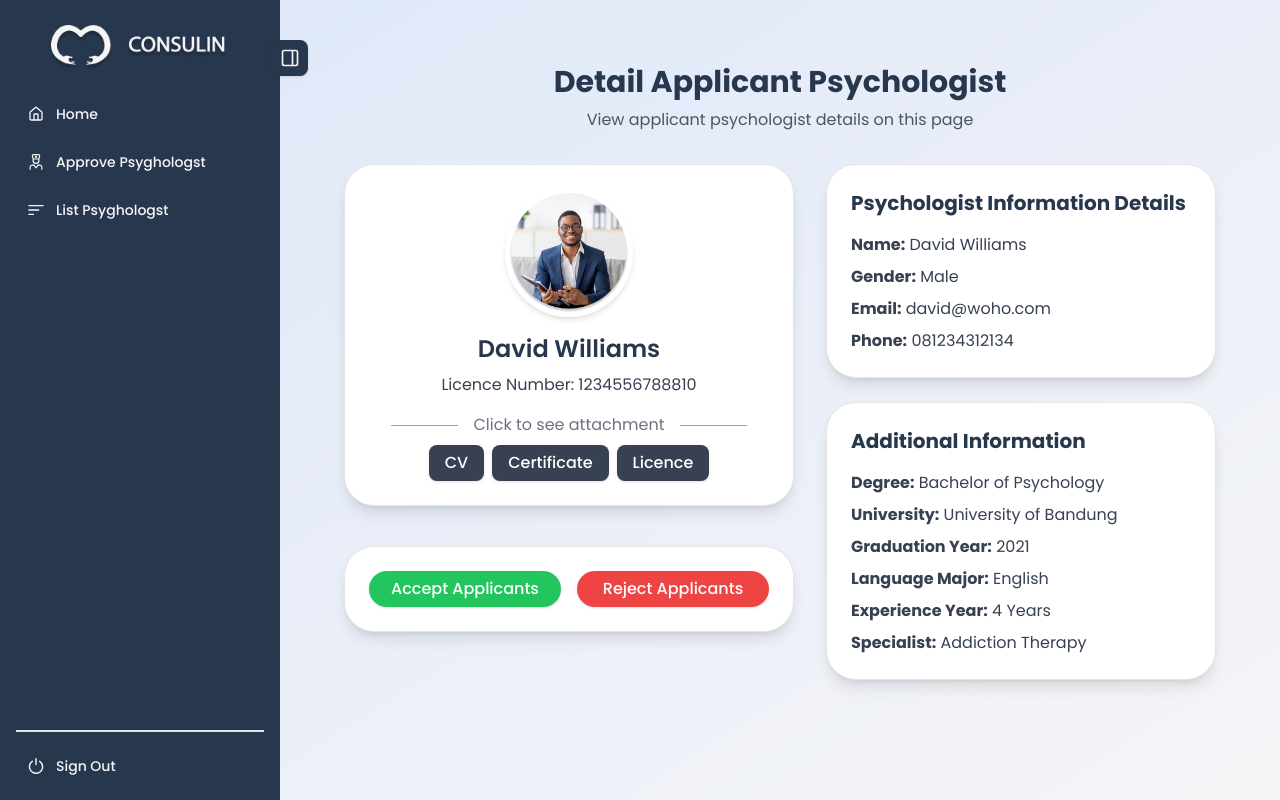
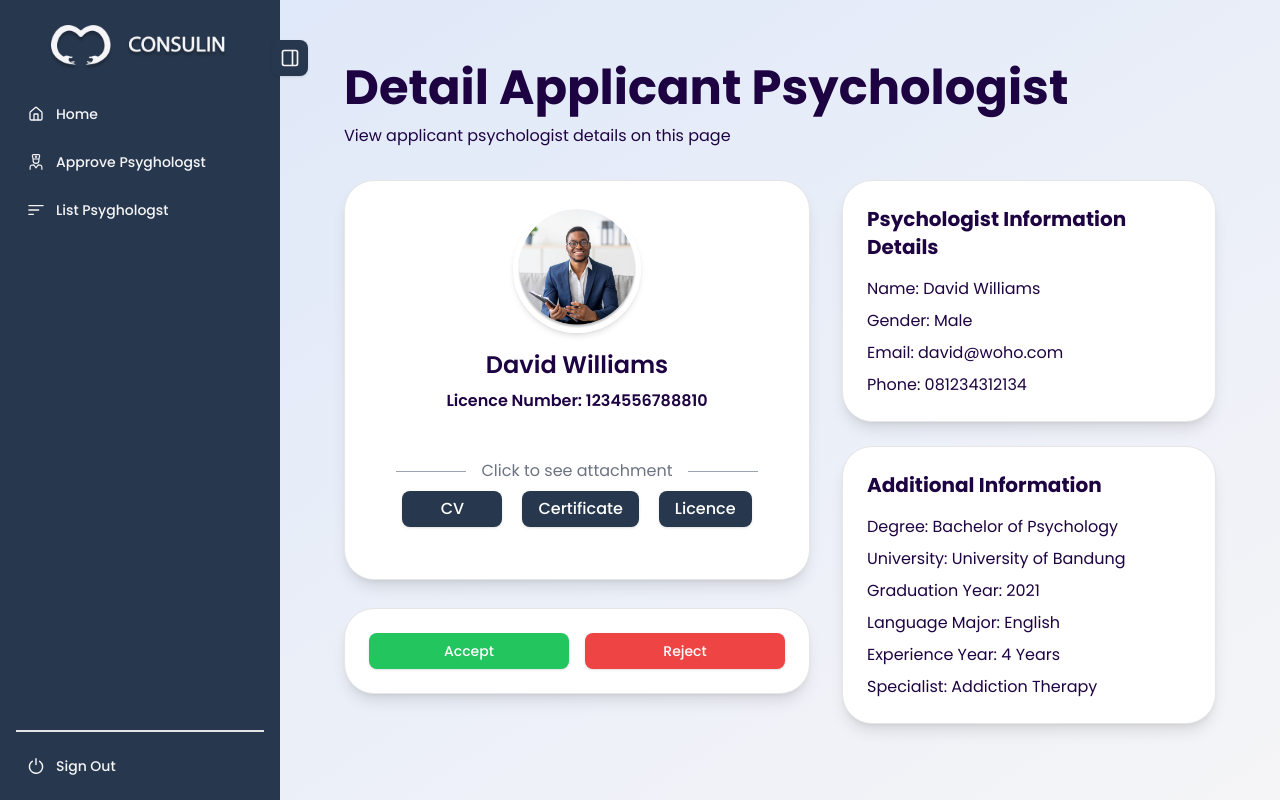
Before and after one commit to wrapresearchshiphumic2024/consulin-frontend-website, a Next.js app: page /dashboard/detail-approve in a window 1280 px wide. Built offline with nearby package versions, Linux system fonts and the light colour scheme.

Commit message:
memperbaiki
membperbaiki bagian admin

```diff
--- a/app/(dashboard)/dashboard/_components/layouts/sidebar-mobile-bottom.tsx
+++ b/app/(dashboard)/dashboard/_components/layouts/sidebar-mobile-bottom.tsx
@@ -16,30 +16,31 @@ export default function SidebarMobileBottom() {
   return (
     <>
      <AlertDialog>
-        <AlertDialogTrigger className="mx-[-0.65rem] flex items-center gap-4 rounded-xl px-3 py-2 text-secondary-custom_secondary hover:text-foreground">
+  <AlertDialogTrigger className="flex items-center gap-4 rounded-xl px-3 py-2 text-secondary-custom_secondary hover:text-foreground mx-[-0.65rem]">
     <IconSignOut className="h-4 w-4" />
     Sign Out
   </AlertDialogTrigger>
 
-        <AlertDialogContent>
+  <AlertDialogContent className="sm:max-w-xs max-w-md"> {/* Set maximum width */}
     <AlertDialogHeader>
-            <AlertDialogTitle>Confirm Sign Out</AlertDialogTitle>
-            <AlertDialogDescription>
+      <AlertDialogTitle className="text-lg md:text-xl">Confirm Sign Out</AlertDialogTitle>
+      <AlertDialogDescription className="text-sm md:text-base">
         Are you sure you want to exit this account?
       </AlertDialogDescription>
     </AlertDialogHeader>
-          <AlertDialogFooter>
+    <AlertDialogFooter className="flex flex-col sm:flex-row sm:space-x-4">
       <Link href="/">
-              <AlertDialogAction className="bg-red-500 text-white px-6 py-2 rounded-full">
+        <AlertDialogAction className="bg-red-500 text-white px-6 py-2 rounded-full w-full sm:w-auto mb-2 sm:mb-0">
           Sign Out
         </AlertDialogAction>
       </Link>
-            <AlertDialogCancel className="bg-white text-black px-6 py-2 rounded-full">
+      <AlertDialogCancel className="bg-white text-black px-6 py-2 rounded-full w-full sm:w-auto">
         Cancel
       </AlertDialogCancel>
     </AlertDialogFooter>
   </AlertDialogContent>
 </AlertDialog>
+
     </>
   );
 }
--- a/app/(dashboard)/dashboard/detail-approve/page.tsx
+++ b/app/(dashboard)/dashboard/detail-approve/page.tsx
@@ -9,47 +9,52 @@ import {
   AlertDialogHeader,
   AlertDialogTitle,
   AlertDialogTrigger,
+  AlertDialogCancel,
 } from "@/components/ui/alert-dialog";
+import Image from "next/image";
 import Link from "next/link";
+
 export default function DetailApp() {
   return (
     <div className="p-4 md:p-6">
-      <h1 className="text-xl md:text-2xl lg:text-3xl font-bold text-center mb-2 text-[#27374D]">
+      <h1 className="text-xl md:text-4xl lg:text-5xl font-bold text-left mb-3 text-[#1E0342]">
         Detail Applicant Psychologist
       </h1>
-      <p className="text-center text-gray-600 mb-6 md:mb-8">
+      <p className="text-left text-[#1E0342] mb-6 md:mb-8">
         View applicant psychologist details on this page
       </p>
       <div className="flex flex-col lg:flex-row lg:space-x-8 items-center lg:items-start lg:justify-center">
-        <div className="flex flex-col w-full lg:w-[500px] space-y-4 mb-6 lg:mb-0">
-          <Card className="flex flex-col items-center p-4 md:p-6 rounded-[30px] shadow-lg bg-white mb-6 w-full">
-            <img
+        <div className="flex flex-col w-full lg:w-[500px] space-y-1 mb-10 lg:mb-0">
+          <Card className="flex flex-col items-center p-4 md:p-6 rounded-[30px] h-auto md:h-[400px] shadow-lg bg-white mb-6 w-full">
+            <Image
               src="/assets/images/satu.png"
               alt="David Williams"
+              width={128}
+              height={128}
               className="rounded-full w-20 h-20 md:w-32 md:h-32 mb-4 border-4 border-white shadow-md"
             />
-            <h2 className="text-lg md:text-2xl font-semibold text-[#27374D]">
+            <h2 className="text-lg md:text-2xl font-semibold text-[#1E0342]">
               David Williams
             </h2>
-            <p className="text-gray-700 mt-2 text-xs md:text-base">
+            <p className="text-[#1E0342] mt-2 text-xs md:text-base font-semibold">
               Licence Number: 1234556788810
             </p>
             <div className="w-full text-center mt-4">
-              <div className="flex items-center justify-center mb-2">
+              <div className="flex items-center justify-center mb-2 mt-[30px]">
                 <div className="h-px bg-gray-400 w-1/6"></div>
                 <p className="text-gray-500 mx-4 text-xs md:text-base">
                   Click to see attachment
                 </p>
                 <div className="h-px bg-gray-400 w-1/6"></div>
               </div>
-              <div className="flex justify-center space-x-2">
-                <Button className="bg-gray-700 text-white px-2 md:px-4 py-1 md:py-2 rounded-lg text-xs md:text-base">
+              <div className="flex justify-center space-x-5">
+                <Button className="bg-[#27374D] text-white px-2 md:px-4 py-1 md:py-2 rounded-lg text-xs md:text-base w-[100px]">
                   CV
                 </Button>
-                <Button className="bg-gray-700 text-white px-2 md:px-4 py-1 md:py-2 rounded-lg text-xs md:text-base">
+                <Button className="bg-[#27374D] text-white px-2 md:px-4 py-1 md:py-2 rounded-lg text-xs md:text-base">
                   Certificate
                 </Button>
-                <Button className="bg-gray-700 text-white px-2 md:px-4 py-1 md:py-2 rounded-lg text-xs md:text-base">
+                <Button className="bg-[#27374D] text-white px-2 md:px-4 py-1 md:py-2 rounded-lg text-xs md:text-base">
                   Licence
                 </Button>
               </div>
@@ -57,42 +62,103 @@ export default function DetailApp() {
           </Card>
           <Card className="p-4 md:p-6 rounded-[30px] shadow-lg bg-white w-full mb-[10px]">
             <div className="flex flex-col sm:flex-row justify-center space-y-2 sm:space-y-0 sm:space-x-4">
+              {/* Accept Button */}
               <AlertDialog>
                 <AlertDialogTrigger asChild>
-                  <Button className="bg-green-500 text-white px-4 md:px-6 py-2 rounded-full w-full sm:w-48 text-xs md:text-base">
-                    Accept Applicants
+                <Button className="bg-green-500 text-white px-4 py-2 rounded-lg w-full sm:w-[200px]">
+                    Accept
                   </Button>
                 </AlertDialogTrigger>
                 <AlertDialogContent>
                   <AlertDialogHeader>
-                    <AlertDialogTitle>Approve Confirmation</AlertDialogTitle>
-                    <AlertDialogDescription>
+                    <AlertDialogTitle className="text-[#27374D] font-semibold">Approve Confirmation</AlertDialogTitle>
+                    <AlertDialogDescription className="text-[#27374D]">
                       Are you sure you want to approve this psychologist?
                     </AlertDialogDescription>
                   </AlertDialogHeader>
                   <AlertDialogFooter>
-                    <AlertDialogAction>Confirm</AlertDialogAction>
-                    <AlertDialogAction>Cancel</AlertDialogAction>
+                    <AlertDialog>
+                      <AlertDialogTrigger asChild >
+                        <AlertDialog>
+                      <AlertDialogTrigger asChild >
+                        <Button className="bg-green-500 text-white px-6 py-2 rounded-lg">
+                          Confirm
+                        </Button>
+                      </AlertDialogTrigger>
+                      <AlertDialogContent>
+                        <AlertDialogHeader>
+                          <AlertDialogTitle className="text-[#27374D] font-semibold">
+                            Consulin Notification
+                          </AlertDialogTitle>
+                          <AlertDialogDescription className="text-[#27374D]">
+                            Psychologist successfully approved!
+                          </AlertDialogDescription>
+                        </AlertDialogHeader>
+                        <AlertDialogFooter>
+                          <Link href="/dashboard">
+                            <AlertDialogAction className="bg-[#1E0342]">Close</AlertDialogAction>
+                          </Link>
+                        </AlertDialogFooter>
+                      </AlertDialogContent>
+                    </AlertDialog>
+                      </AlertDialogTrigger>
+                      <AlertDialogContent>
+                        <AlertDialogHeader>
+                          <AlertDialogTitle className="text-[#27374D] font-semibold">
+                            Consulin Notification
+                          </AlertDialogTitle>
+                          <AlertDialogDescription className="text-[#27374D]">
+                            Psychologist successfully approved!
+                          </AlertDialogDescription>
+                        </AlertDialogHeader>
+                        <AlertDialogFooter>
+                          <Link href="/dashboard">
+                            <AlertDialogAction className="bg-[#1E0342]">Close</AlertDialogAction>
+                          </Link>
+                        </AlertDialogFooter>
+                      </AlertDialogContent>
+                    </AlertDialog>
+                    <AlertDialogAction className="bg-white text-black px-6 py-2 rounded-lg">
+                      Cancel
+                    </AlertDialogAction>
                   </AlertDialogFooter>
                 </AlertDialogContent>
               </AlertDialog>
               <AlertDialog>
                 <AlertDialogTrigger asChild>
-                  <Button className="bg-red-500 text-white px-4 md:px-6 py-2 rounded-full w-full sm:w-48 text-xs md:text-base">
-                    Reject Applicants
+                <Button className="bg-red-500 text-white px-4 py-2 rounded-lg w-full sm:w-[200px]">
+                    Reject
                   </Button>
                 </AlertDialogTrigger>
                 <AlertDialogContent>
                   <AlertDialogHeader>
-                    <AlertDialogTitle>Rejection Confirmation</AlertDialogTitle>
-                    <AlertDialogDescription>
-                      Are you sure you want to reject this psychologist?
+                    <AlertDialogTitle className="text-[#27374D] font-semibold">Reject Confirmation</AlertDialogTitle>
+                    <AlertDialogDescription className="text-[#27374D]">
+                    Are you sure you want to reject this psychologist?
                     </AlertDialogDescription>
                   </AlertDialogHeader>
                   <AlertDialogFooter>
-                    <Link href="/dashboard/approve-psyghologst">
-                      <AlertDialogAction>Close</AlertDialogAction>
-                    </Link>
+                  <AlertDialog>
+                  <AlertDialogTrigger asChild>
+                    <Button className="bg-[#DC3545] rounded-lg">
+                    Confirm
+                    </Button>
+                    </AlertDialogTrigger>
+                      <AlertDialogContent>
+                        <AlertDialogHeader>
+                          <AlertDialogTitle className="text-[#27374D] font-semibold">Consulin Notification</AlertDialogTitle>
+                          <AlertDialogDescription className="text-[#27374D]">
+                          Psychologist successfully rejected!
+                          </AlertDialogDescription>
+                        </AlertDialogHeader>
+                        <AlertDialogFooter>
+                          <Link href="/dashboard">
+                          <AlertDialogAction className="bg-[#1E0342] rounded-lg">Close</AlertDialogAction>
+                          </Link>
+                        </AlertDialogFooter>
+                      </AlertDialogContent>
+                    </AlertDialog>
+                    <AlertDialogCancel>Cancel</AlertDialogCancel>
                   </AlertDialogFooter>
                 </AlertDialogContent>
               </AlertDialog>
@@ -101,43 +167,43 @@ export default function DetailApp() {
         </div>
         <div className="flex flex-col space-y-6 w-full lg:w-2/3">
           <Card className="p-4 md:p-6 rounded-[30px] shadow-lg bg-white">
-            <h3 className="text-md md:text-xl font-bold text-[#27374D] mb-4">
+            <h3 className="text-md md:text-xl font-bold text-[#1E0342] mb-4">
               Psychologist Information Details
             </h3>
-            <p className="text-gray-700 mb-2 text-xs md:text-base">
-              <strong>Name:</strong> David Williams
+            <p className="text-[#1E0342] mb-2 text-xs md:text-base">
+              Name: David Williams
             </p>
-            <p className="text-gray-700 mb-2 text-xs md:text-base">
-              <strong>Gender:</strong> Male
+            <p className="text-[#1E0342] mb-2 text-xs md:text-base">
+              Gender: Male
             </p>
-            <p className="text-gray-700 mb-2 text-xs md:text-base">
-              <strong>Email:</strong> david@woho.com
+            <p className="text-[#1E0342] mb-2 text-xs md:text-base">
+              Email: david@woho.com
             </p>
-            <p className="text-gray-700 text-xs md:text-base">
-              <strong>Phone:</strong> 081234312134
+            <p className="text-[#1E0342] text-xs md:text-base">
+              Phone: 081234312134
             </p>
           </Card>
           <Card className="p-4 md:p-6 rounded-[30px] shadow-lg bg-white">
-            <h3 className="text-md md:text-xl font-bold text-[#27374D] mb-4">
+            <h3 className="text-md md:text-xl font-bold text-[#1E0342] mb-4">
               Additional Information
             </h3>
-            <p className="text-gray-700 mb-2 text-xs md:text-base">
-              <strong>Degree:</strong> Bachelor of Psychology
+            <p className="text-[#1E0342] mb-2 text-xs md:text-base">
+              Degree: Bachelor of Psychology
             </p>
-            <p className="text-gray-700 mb-2 text-xs md:text-base">
-              <strong>University:</strong> University of Bandung
+            <p className="text-[#1E0342] mb-2 text-xs md:text-base">
+              University: University of Bandung
             </p>
-            <p className="text-gray-700 mb-2 text-xs md:text-base">
-              <strong>Graduation Year:</strong> 2021
+            <p className="text-[#1E0342] mb-2 text-xs md:text-base">
+              Graduation Year: 2021
             </p>
-            <p className="text-gray-700 mb-2 text-xs md:text-base">
-              <strong>Language Major:</strong> English
+            <p className="text-[#1E0342] mb-2 text-xs md:text-base">
+              Language Major: English
             </p>
-            <p className="text-gray-700 mb-2 text-xs md:text-base">
-              <strong>Experience Year:</strong> 4 Years
+            <p className="text-[#1E0342] mb-2 text-xs md:text-base">
+              Experience Year: 4 Years
             </p>
-            <p className="text-gray-700 text-xs md:text-base">
-              <strong>Specialist:</strong> Addiction Therapy
+            <p className="text-[#1E0342] text-xs md:text-base">
+              Specialist: Addiction Therapy
             </p>
           </Card>
         </div>
--- a/app/(dashboard)/dashboard/detail-list/page.tsx
+++ b/app/(dashboard)/dashboard/detail-list/page.tsx
@@ -2,8 +2,8 @@ import { Card } from "@/components/ui/card";
 export default function DetailList() {
   return (
     <div className="p-6">
-      <h1 className="text-3xl font-bold text-left text-[#1E0342] mb-2">Detail Psikologist</h1>
-      <p className="text-left text-[#1E034280] mb-8">View psychologist details on this page</p>
+      <h1 className="text-5xl font-bold text-left text-[#1E0342] mb-3">Detail Psikologist</h1>
+      <p className="text-left text-[#1E034280] text-semibold mb-8">View psychologist details on this page</p>
       <div className="flex flex-col lg:flex-row lg:space-x-8 items-center lg:items-start lg:justify-center">
         <Card className="flex flex-col items-center p-6 rounded-[30px] shadow-lg bg-[#E0E9F9] mb-6 h-[500px] lg:mb-0 w-full lg:w-1/3 border-[10px] border-white">
           <img
@@ -14,7 +14,7 @@ export default function DetailList() {
           <h2 className="text-2xl font-semibold text-[#1E0342]">David Williams</h2>
           <p className="text-[#1E0342] mt-2">Licence Number: 1234556788810</p>
         </Card>
-        <div className="flex flex-col space-y-6 w-full lg:w-2/3">
+        <div className="flex flex-col space-y-6 w-full lg:w-2/3 text-semibold">
           <Card className="p-6 rounded-[30px] shadow-lg bg-white text-[#1E0342] space-y-[5px]">
             <h3 className="text-xl font-bold text-[#1E0342] mb-4">Psychologist Information Details</h3>
             <p>Name: David Williams</p>
@@ -24,12 +24,14 @@ export default function DetailList() {
           </Card>
           <Card className="p-6 rounded-[30px] shadow-lg bg-white text-[#1E0342] space-y-[5px]">
             <h3 className="text-xl font-bold text-[#1E0342] mb-4">Additional Information</h3>
+
               <p>Degree: Bachelor of Psychology</p>
               <p>University: University of Bandung</p>
               <p>Graduation Year: 2021</p>
               <p>Language Major: English</p>
               <p>Experience Year: 4 Year</p>
               <p>Specialist: Addiction Therapy</p>
+
           </Card>
         </div>
       </div>
--- a/app/(dashboard)/dashboard/list-psyghologst/page.tsx
+++ b/app/(dashboard)/dashboard/list-psyghologst/page.tsx
@@ -61,7 +61,7 @@ export default function List() {
   ];
   return (
     <>
-      <h2 className="text-netral-primary text-3xl md:text-5xl font-bold">
+      <h2 className="text-[#1E0342] text-4xl md:text-5xl font-semibold mb-3">
         List Psychologist
       </h2>
       <p className="text-left text-[#1E034280] mb-8">
@@ -82,19 +82,19 @@ export default function List() {
               className="rounded-full w-24 h-24 mb-4"
             />
             <div className="text-left w-full mb-4 px-4 text-[#27374D] space-y-2">
-              <h2 className="text-xl font-semibold text-center mb-2">
+              <h2 className="text-xl font-bold text-center mb-[30px]">
                 {psychologist.name}
               </h2>
               <p className="">SSP ID: {psychologist.sspId}</p>
-              <p className="leading-tight break-words">
+              <p className="leading-tight break-words ">
                 Degree: {psychologist.degree}
               </p>
               <p className="">Specialist: {psychologist.specialist}</p>
               <p className="">Experience: {psychologist.experience}</p>
             </div>
-            <div className="w-full px-4 mt-auto flex justify-start">
+            <div className="w-full px-4 mt-auto flex justify-center">
               <Link href="/dashboard/detail-list">
-                <Button className="bg-gray-700 text-white px-4 py-2 rounded">
+                <Button className="bg-gray-700 justify-center text-white px-4 py-2 rounded-md w-[200px]">
                   Detail
                 </Button>
               </Link>
```
Also changed, not shown: app/(dashboard)/dashboard/approve-psyghologst/page.tsx (+59 -20 lines). Lines whose indentation alone changed are shown as unchanged.
